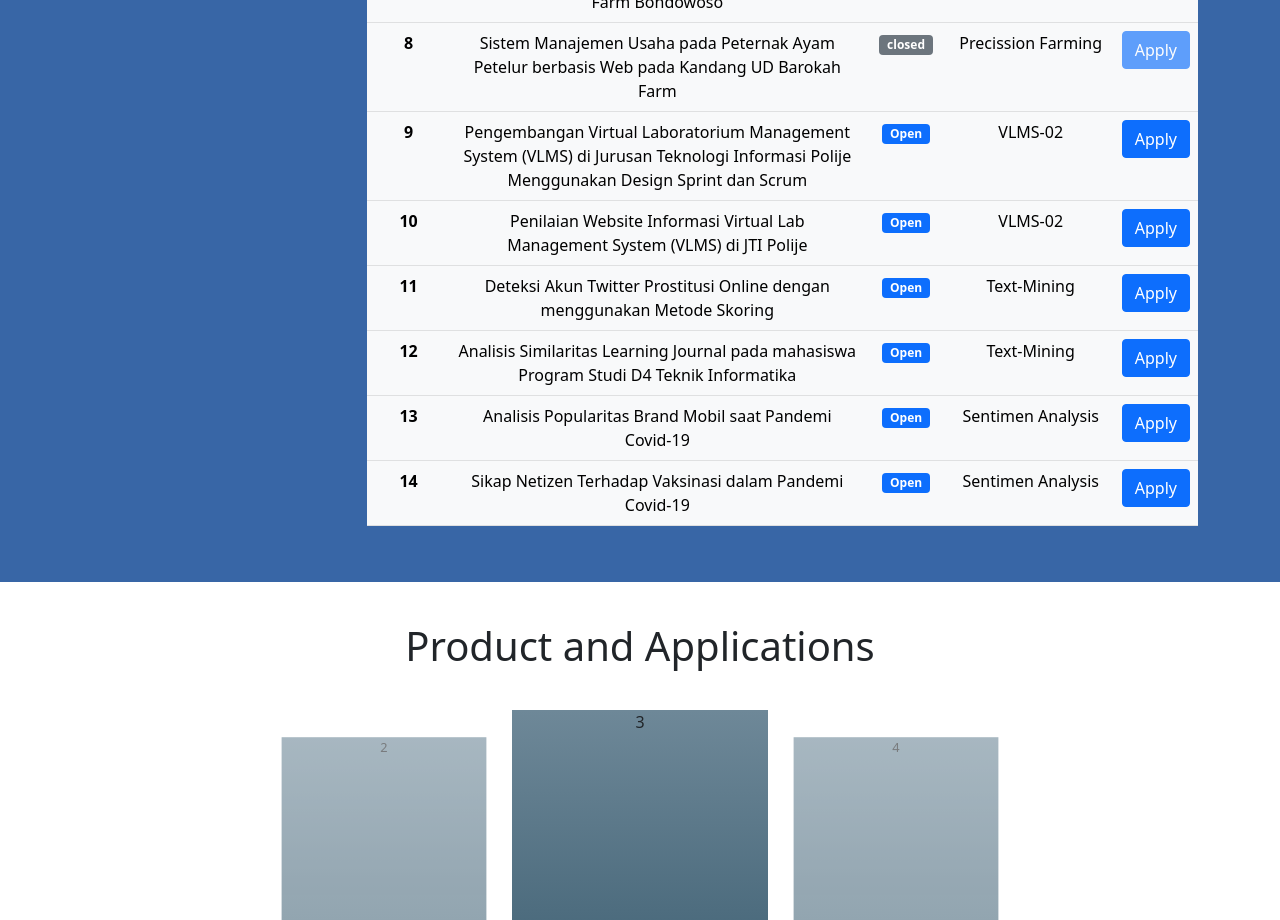
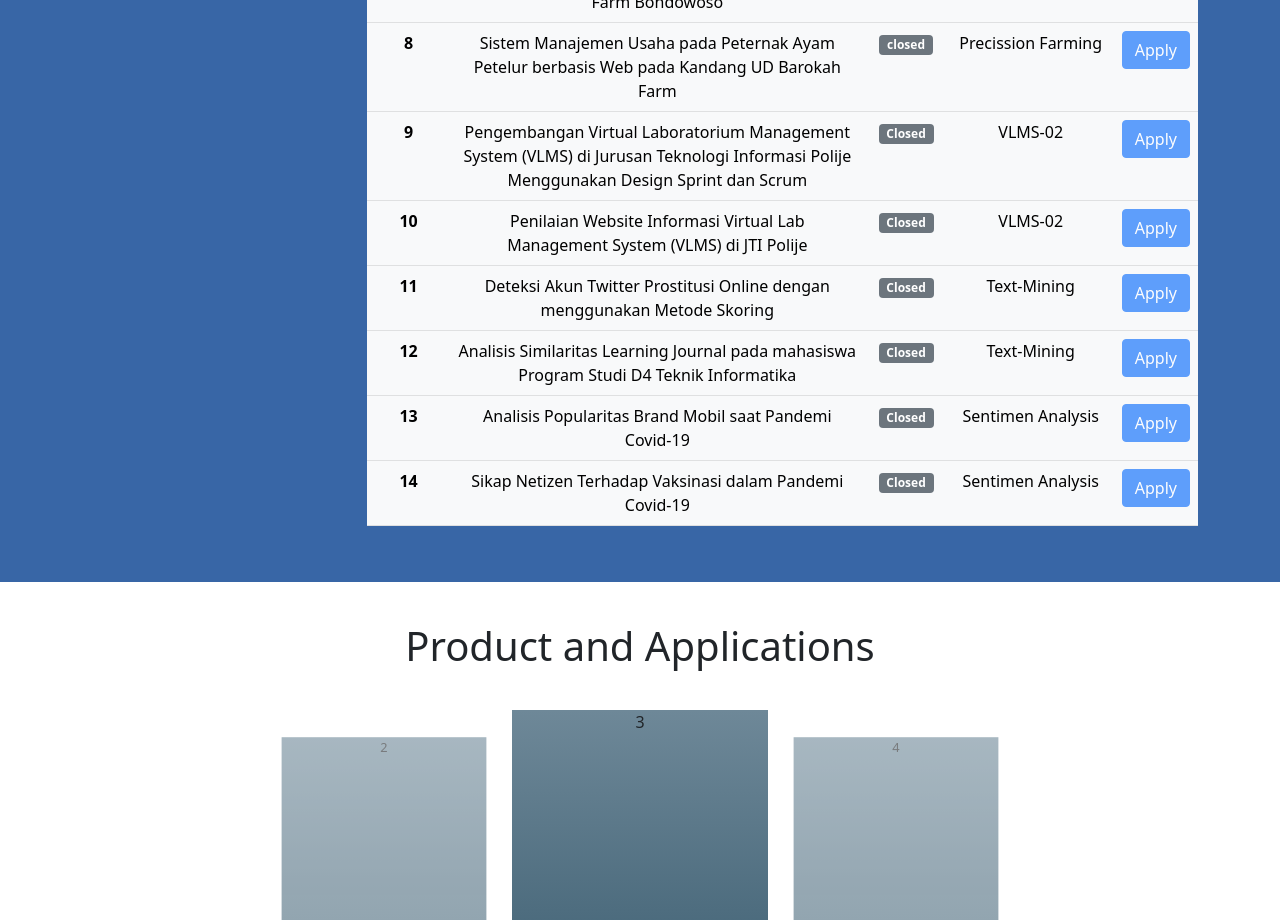
Before and after one commit to MAnggaGumilang/vlms-01, a plain HTML site: page index.html in a window 1280 px wide. Shown: the part 1900-2820 px from the top of the page. Drawn offline with nearby package versions, Linux system fonts and the light colour scheme.

Commit message:
rubah status

```diff
--- a/index.html
+++ b/index.html
@@ -289,48 +289,48 @@
                   <tr>
                     <th scope="row">9</th>
                     <td>Pengembangan Virtual Laboratorium Management System (VLMS) di Jurusan Teknologi Informasi Polije Menggunakan Design Sprint dan Scrum </td>
-                    <td><span class="badge bg-primary">Open</span></td>
+                    <td><span class="badge bg-secondary">Closed</span></td>
                     <td>VLMS-02</td>
-                    <td><button type="button" class="btn btn-primary">Apply</button></td>
+                    <td><button type="button" class="btn btn-primary" disabled>Apply</button></td>
                   </tr>
 
                   <tr>
                     <th scope="row">10</th>
                     <td> Penilaian Website Informasi Virtual Lab Management System (VLMS) di JTI Polije </td>
-                    <td><span class="badge bg-primary">Open</span></td>
+                    <td><span class="badge bg-secondary">Closed</span></td>
                     <td>VLMS-02</td>
-                    <td><button type="button" class="btn btn-primary">Apply</button></td>
+                    <td><button type="button" class="btn btn-primary" disabled>Apply</button></td>
                   </tr>
 
                   <tr>
                     <th scope="row">11</th>
                     <td> Deteksi Akun Twitter Prostitusi Online dengan menggunakan Metode Skoring </td>
-                    <td><span class="badge bg-primary">Open</span></td>
+                    <td><span class="badge bg-secondary">Closed</span></td>
                     <td>Text-Mining</td>
-                    <td><button type="button" class="btn btn-primary">Apply</button></td>
+                    <td><button type="button" class="btn btn-primary" disabled>Apply</button></td>
                   </tr>
 
                     <tr>
                     <th scope="row">12</th>
                     <td> Analisis Similaritas Learning Journal pada mahasiswa Program Studi D4 Teknik Informatika </td>
-                    <td><span class="badge bg-primary">Open</span></td>
+                    <td><span class="badge bg-secondary">Closed</span></td>
                     <td>Text-Mining</td>
-                    <td><button type="button" class="btn btn-primary">Apply</button></td>
+                    <td><button type="button" class="btn btn-primary" disabled>Apply</button></td>
                   </tr>
 
                     <tr>
                     <th scope="row">13</th>
                     <td> Analisis Popularitas Brand Mobil saat Pandemi Covid-19 </td>
-                    <td><span class="badge bg-primary">Open</span></td>
+                    <td><span class="badge bg-secondary">Closed</span></td>
                     <td>Sentimen Analysis</td>
-                    <td><button type="button" class="btn btn-primary">Apply</button></td>
+                    <td><button type="button" class="btn btn-primary" disabled>Apply</button></td>
                   </tr>
 
                   <th scope="row">14</th>
                     <td> Sikap Netizen Terhadap Vaksinasi dalam Pandemi Covid-19 </td>
-                    <td><span class="badge bg-primary">Open</span></td>
+                    <td><span class="badge bg-secondary">Closed</span></td>
                     <td>Sentimen Analysis</td>
-                    <td><button type="button" class="btn btn-primary">Apply</button></td>
+                    <td><button type="button" class="btn btn-primary" disabled>Apply</button></td>
                   </tr>
 
                 </tbody>
```
Also changed, not shown: 1 other file.
